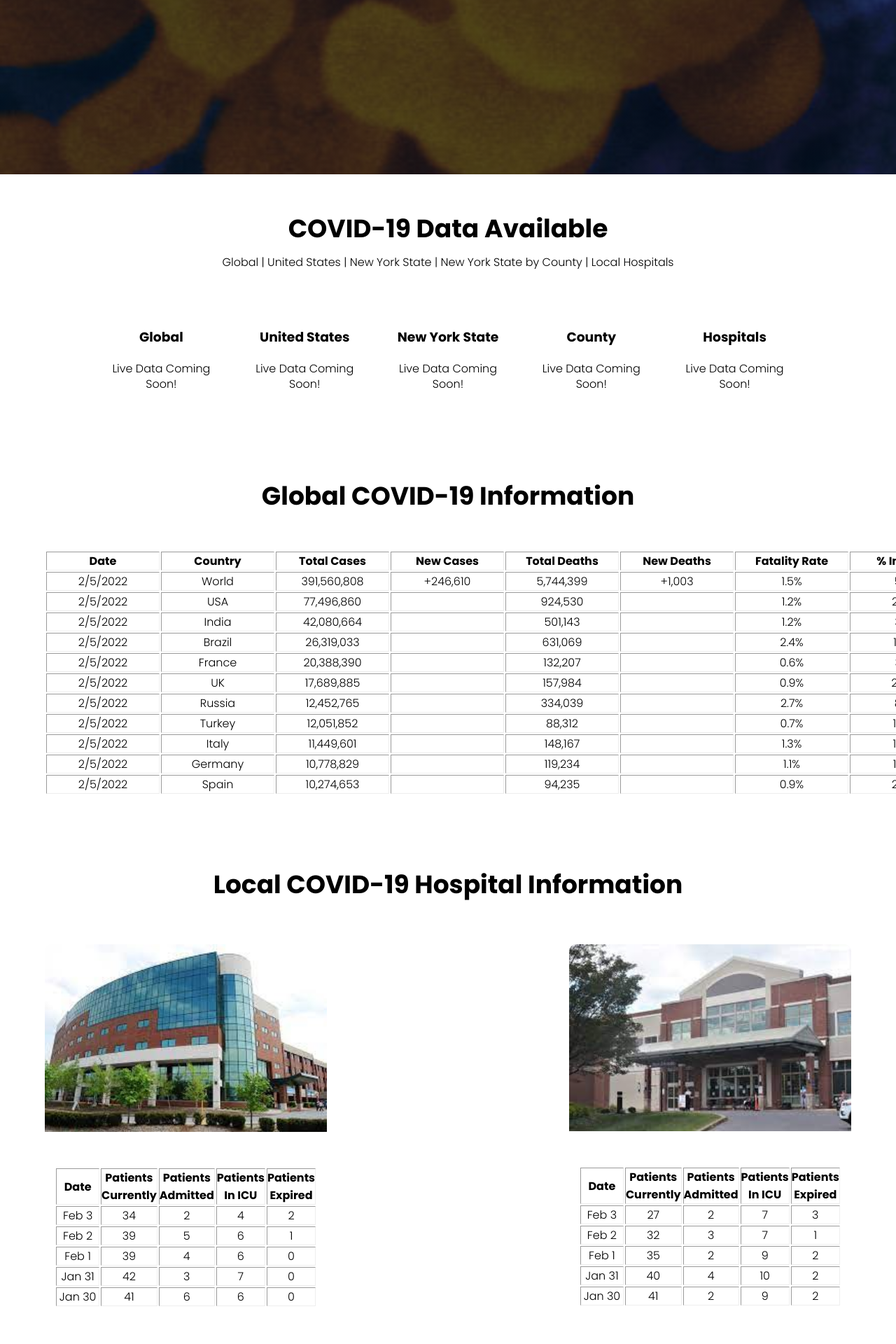
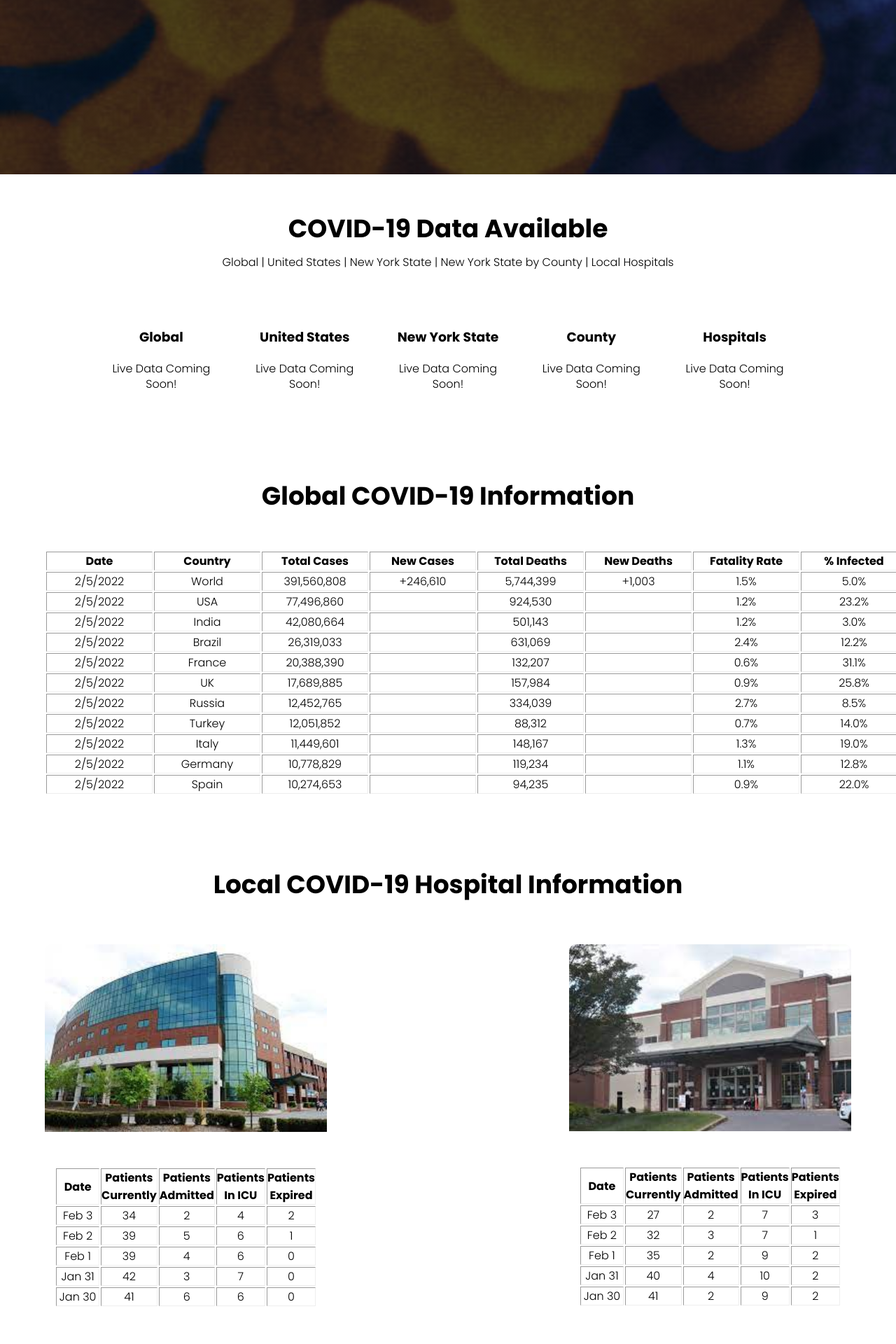
Before and after one commit to Pasin3ru/Tracking-COVID-19, a Jekyll site: the page built from index.html, in a window 1280 px wide. Shown: the part 651-2571 px from the top of the page at 70% size. Built offline with Jekyll 4.4.1, drawn with Linux system fonts in a browser that asks for light colours.

Commit message:
Fix column width in global dataframe

```diff
--- a/_includes/hospital-tables/global_data.html
+++ b/_includes/hospital-tables/global_data.html
@@ -1,16 +1,16 @@
 <table border="1" class="dataframe">
   <thead>
     <tr style="text-align: center;">
-      <th style="min-width: 160px;">Date</th>
-      <th style="min-width: 160px;">Country</th>
-      <th style="min-width: 160px;">Total Cases</th>
-      <th style="min-width: 160px;">New Cases</th>
-      <th style="min-width: 160px;">Total Deaths</th>
-      <th style="min-width: 160px;">New Deaths</th>
-      <th style="min-width: 160px;">Fatality Rate</th>
-      <th style="min-width: 160px;">% Infected</th>
-      <th style="min-width: 160px;">% Total Cases</th>
-      <th style="min-width: 160px;">Population</th>
+      <th style="min-width: 150px;">Date</th>
+      <th style="min-width: 150px;">Country</th>
+      <th style="min-width: 150px;">Total Cases</th>
+      <th style="min-width: 150px;">New Cases</th>
+      <th style="min-width: 150px;">Total Deaths</th>
+      <th style="min-width: 150px;">New Deaths</th>
+      <th style="min-width: 150px;">Fatality Rate</th>
+      <th style="min-width: 150px;">% Infected</th>
+      <th style="min-width: 150px;">% Total Cases</th>
+      <th style="min-width: 150px;">Population</th>
     </tr>
   </thead>
   <tbody>
```
